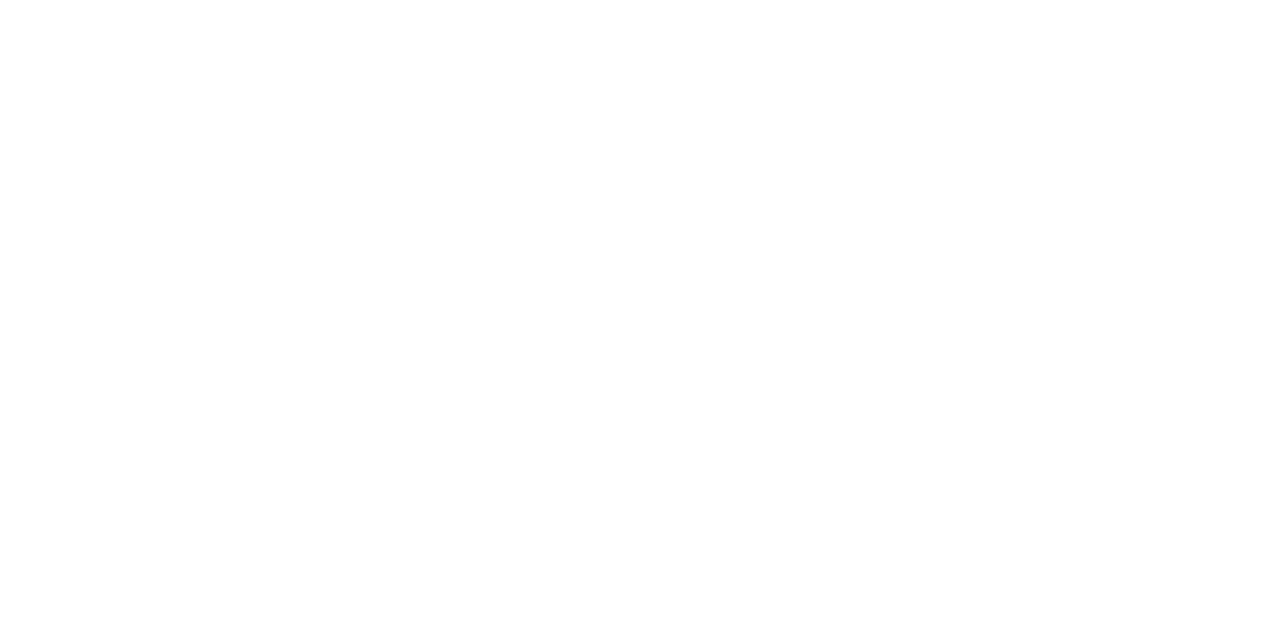
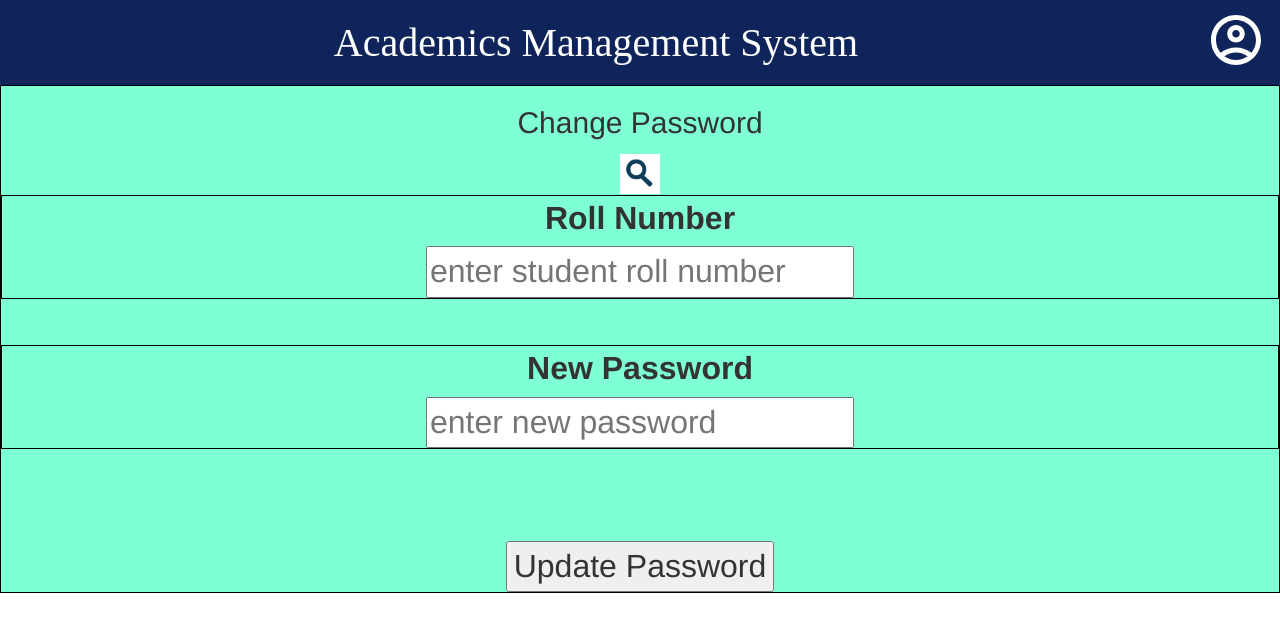
Before and after one commit to taha-m45160/AMS, a React (Create React App) app in the folder client/: page /changepassword in a window 1280 px wide. Before the commit this address had no page. Shown: the top 632 px of the page. Built offline with nearby package versions, Linux system fonts and the light colour scheme.

Commit message:
fend-merged changes

```diff
--- a/client/package.json
+++ b/client/package.json
@@ -12,6 +12,7 @@
     "@testing-library/react": "^12.1.4",
     "@testing-library/user-event": "^13.5.0",
     "axios": "^0.26.1",
+    "formik": "^2.2.9",
     "react": "^17.0.2",
     "react-dom": "^17.0.2",
     "react-router-dom": "^6.2.2",
--- a/client/src/App.js
+++ b/client/src/App.js
@@ -4,6 +4,7 @@
 import './App.css';
 import Login from './pages/misc/Login/Login.js'
 import Navbar from './components/Navbar/Navbar';
+import ChangePassword from './pages/admin/changePassword/changePassword';
 
 
 function App() {
@@ -12,6 +13,7 @@
       <Router>
           <Routes>
               <Route path="/login" element={<Login />}/>
+              <Route path="/changepassword" element={<ChangePassword />}/>
           </Routes>
       </Router>
     </div>
--- a/client/src/pages/admin/changePassword/changePassword.js
+++ b/client/src/pages/admin/changePassword/changePassword.js
@@ -2,7 +2,8 @@
 import axios from "axios";
 import { useNavigate } from "react-router";
 import { useFormik } from "formik";
-import searchIcon from "../../../icons/search.png"
+import searchIcon from "../../../images/search.png";
+import Navbar from "../../../components/Navbar/Navbar";
 
 // TO DO:
 // Response Error Handling
@@ -18,24 +19,30 @@
       pass: "",
     },
     onSubmit: (values) => {
-      axios.post("https://d42ee15d-01be-46e2-b17f-ea13beef724b.mock.pstmn.io/changepwd",
-        values,
+      axios
+        .post(
+          "https://d42ee15d-01be-46e2-b17f-ea13beef724b.mock.pstmn.io/changepwd",
+          values
           // {withCredentials: true}
         )
         .then((res) => {
-        console.log(res)
+          console.log(res);
         })
         .catch((err) => {
-        console.log(err)
-      })
+          console.log(err);
+        });
     },
   });
 
   return (
+    <div>
+      <div className="nav">
+        <Navbar/>
+      </div>
       <div className="searchbyRoll">
         <form onSubmit={formik.handleSubmit} className="pass-form">
           <h2>Change Password</h2>
-      <img className="search" src={searchIcon} alt="Search Icon"/>
+          <img className="search" src={searchIcon} alt="Search Icon" />
           <div className="fieldWrap">
             <label htmlFor="roll">Roll Number</label> <br></br>
             <input
@@ -48,7 +55,7 @@
             />
           </div>
 
-      <br/>
+          <br />
 
           <div className="fieldWrap">
             <label htmlFor="pass">New Password</label> <br></br>
@@ -61,9 +68,13 @@
               placeholder="enter new password"
             />
           </div>
-        <br/><br/>
-      <button type="search" color="navy">Update Password</button>
+          <br />
+          <br />
+          <button type="search" color="navy">
+            Update Password
+          </button>
         </form>
+      </div>
     </div>
   );
 }
--- a/client/src/pages/misc/Login/Login.css
+++ b/client/src/pages/misc/Login/Login.css
@@ -84,7 +84,7 @@
     height: 80px;
     margin-top: 30px;
     position: relative;
-    background-image:url('../../../public/AMS.png');
+    background-image:url('../../../../public/AMS.png');
     background-size: 100%;
     justify-content: center;
     margin-left: auto;
```
Also changed, not shown: 1 other file (tests, documents, lock files or other folders). Lines whose indentation alone changed are shown as unchanged.
